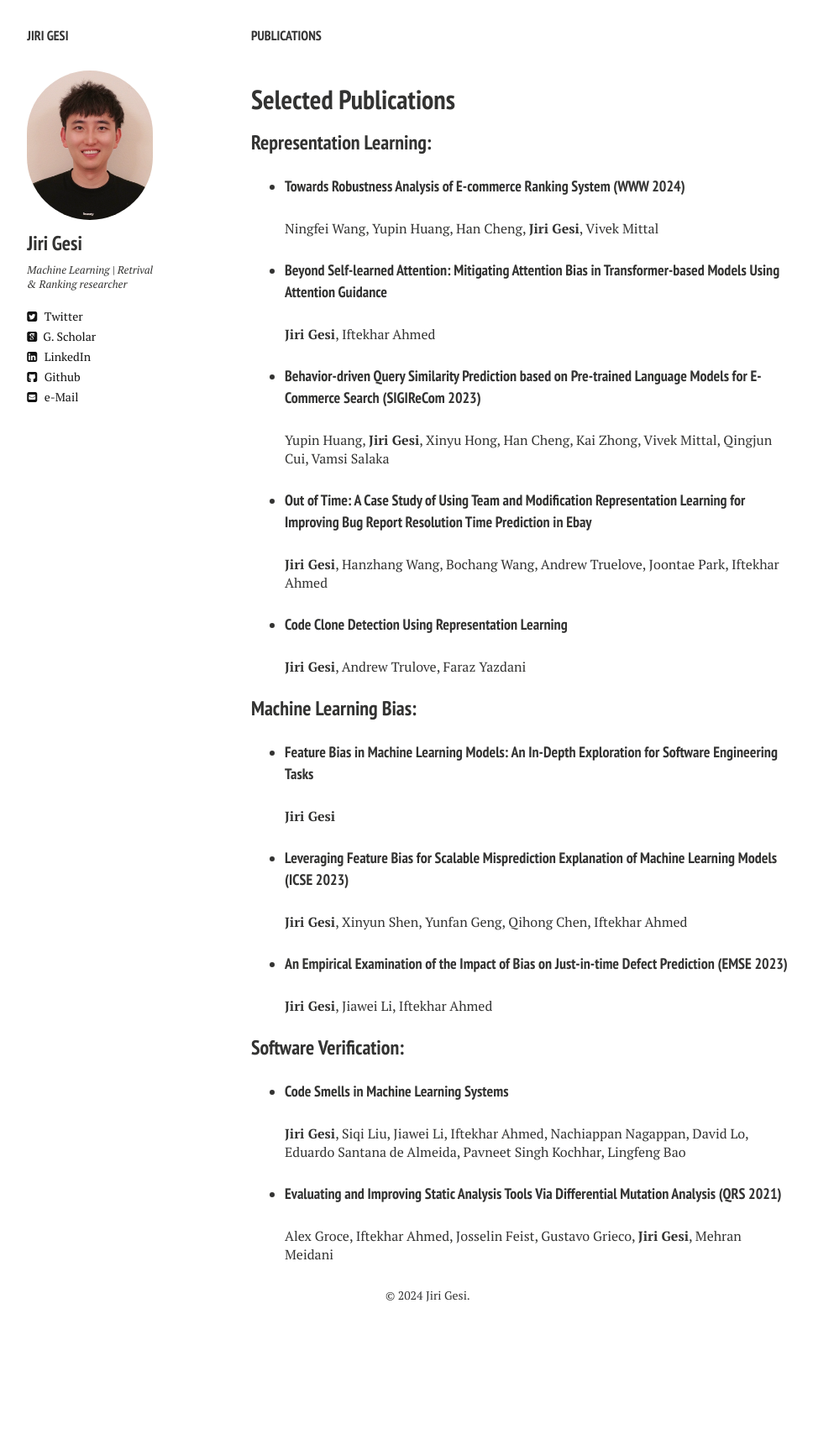
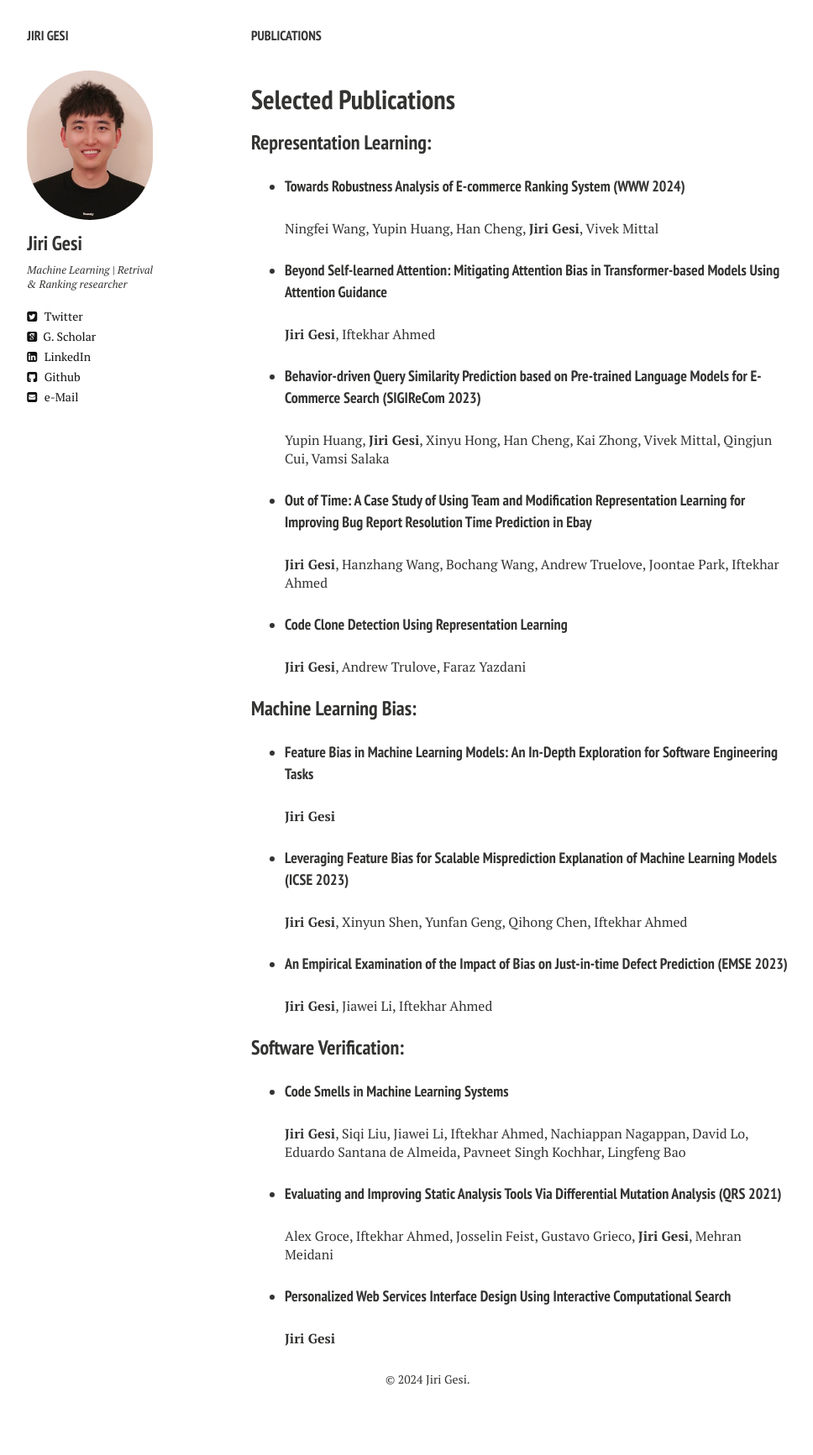
Before and after one commit to Jirigesi/Jirigesi.github.io, a Jekyll site: the page built from publications.md, in a window 1280 px wide. Shown: the whole page at 84% size, without its empty margins (21-989 px from the left). Built offline with Jekyll 4.4.1, drawn with Linux system fonts in a browser that asks for light colours; nearby versions of some CDN libraries; before the commit the page ends 1633 px from its top, so only the background shows below that.

Commit message:
Update publications.md

```diff
--- a/publications.md
+++ b/publications.md
@@ -42,3 +42,6 @@ comments: false
 
 * #### Evaluating and Improving Static Analysis Tools Via Differential Mutation Analysis (QRS 2021)
   Alex Groce, Iftekhar Ahmed, Josselin Feist, Gustavo Grieco, **Jiri Gesi**, Mehran Meidani
+
+* #### Personalized Web Services Interface Design Using Interactive Computational Search
+  **Jiri Gesi**
```
